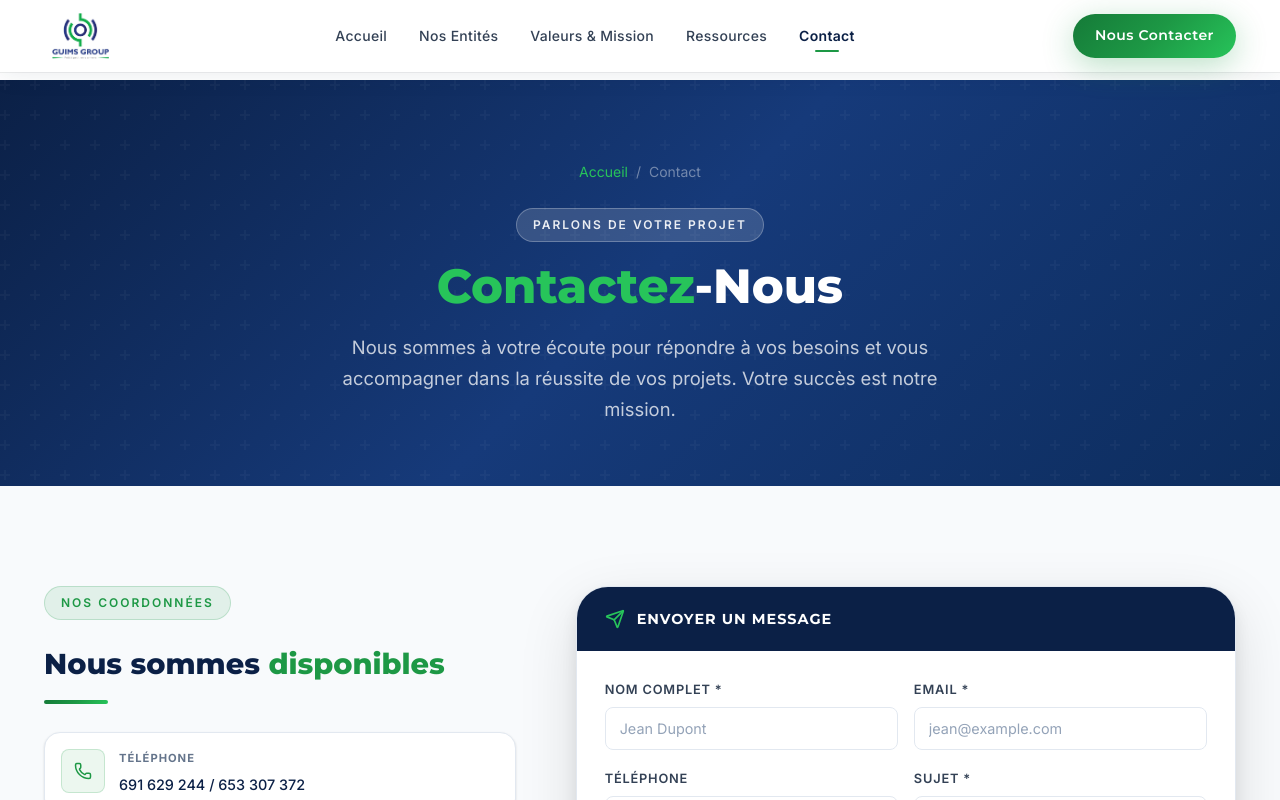
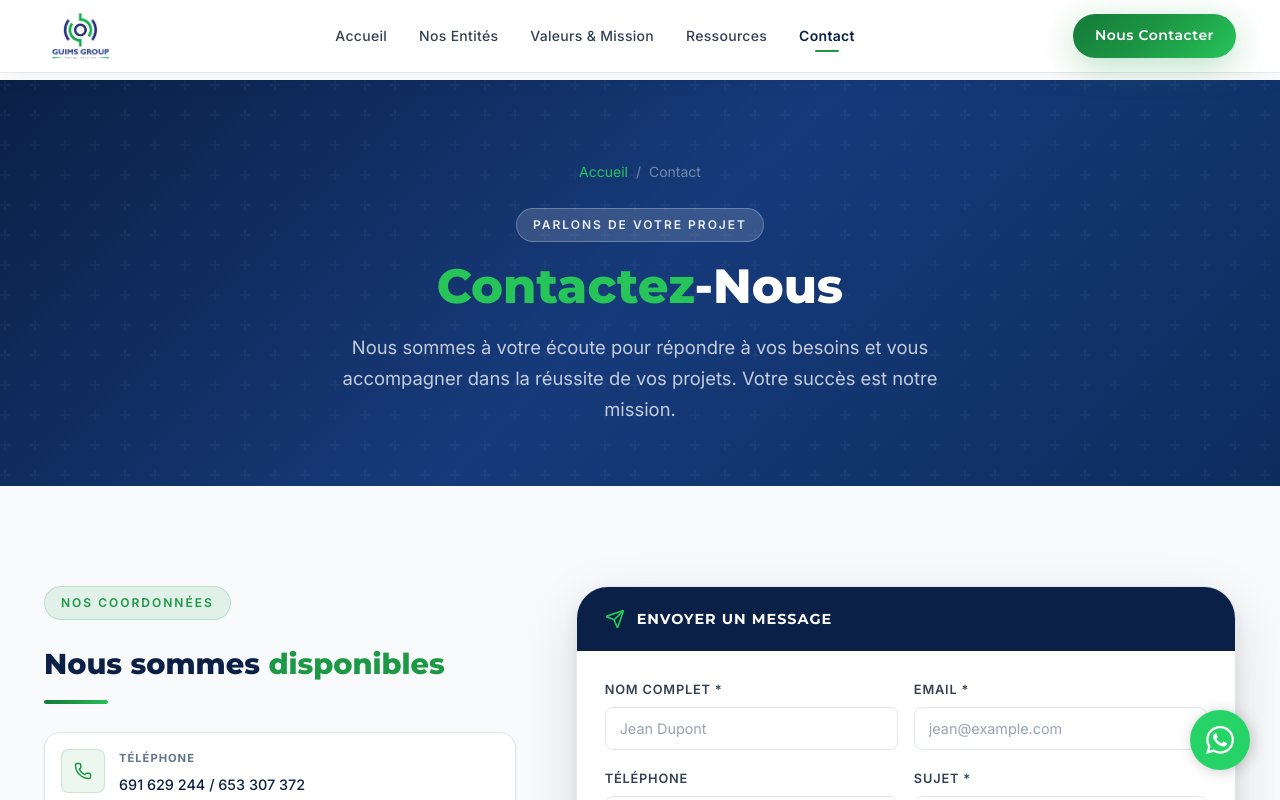
Before and after one commit to igitboosterplus/guims-group, a React (Vite) app: page /contact in a window 1280 px wide. Shown: the top 800 px of the page. Built offline with nearby package versions, Linux system fonts and the light colour scheme.

Commit message:
derniere modification

```diff
--- a/package.json
+++ b/package.json
@@ -10,6 +10,7 @@
     "preview": "vite preview"
   },
   "dependencies": {
+    "@emailjs/browser": "^4.4.1",
     "framer-motion": "^12.38.0",
     "lucide-react": "^1.11.0",
     "react": "^19.2.5",
--- a/src/App.jsx
+++ b/src/App.jsx
@@ -3,6 +3,7 @@
 import Header from './components/Header';
 import Footer from './components/Footer';
 import ScrollToTop from './components/ScrollToTop';
+import WhatsAppButton from './components/WhatsAppButton';
 
 import HomePage      from './pages/Home';
 import EntitiesPage  from './pages/Entities';
@@ -34,6 +35,7 @@
     </main>
     <Footer />
     <ScrollToTop />
+    <WhatsAppButton />
   </>
 );
 
--- /dev/null
+++ b/src/components/WhatsAppButton.css
@@ -0,0 +1,78 @@
+.whatsapp-float {
+  position: fixed;
+  width: 60px;
+  height: 60px;
+  bottom: 30px;
+  right: 30px;
+  background-color: #25d366;
+  color: #fff;
+  border-radius: 50px;
+  text-align: center;
+  font-size: 30px;
+  box-shadow: 2px 2px 15px rgba(0,0,0,0.2);
+  z-index: 9999;
+  display: flex;
+  align-items: center;
+  justify-content: center;
+  transition: all 0.3s ease;
+  animation: float-btn 3s ease-in-out infinite;
+  text-decoration: none;
+}
+
+.whatsapp-float:hover {
+  background-color: #128c7e;
+  transform: scale(1.1);
+  box-shadow: 2px 2px 20px rgba(0,0,0,0.3);
+  color: #fff;
+}
+
+.whatsapp-tooltip {
+  position: absolute;
+  right: 70px;
+  background: #333;
+  color: white;
+  padding: 8px 15px;
+  border-radius: 8px;
+  font-size: 14px;
+  font-weight: 600;
+  white-space: nowrap;
+  opacity: 0;
+  visibility: hidden;
+  transition: all 0.3s ease;
+  pointer-events: none;
+}
+
+.whatsapp-tooltip::after {
+  content: '';
+  position: absolute;
+  right: -5px;
+  top: 50%;
+  transform: translateY(-50%) rotate(45deg);
+  width: 10px;
+  height: 10px;
+  background: #333;
+}
+
+.whatsapp-float:hover .whatsapp-tooltip {
+  opacity: 1;
+  visibility: visible;
+  right: 75px;
+}
+
+@keyframes float-btn {
+  0%, 100% { transform: translateY(0) scale(1); }
+  50% { transform: translateY(-10px) scale(1.05); }
+}
+
+@media (max-width: 768px) {
+  .whatsapp-float {
+    width: 50px;
+    height: 50px;
+    bottom: 20px;
+    right: 20px;
+  }
+
+  .whatsapp-tooltip {
+    display: none;
+  }
+}
--- /dev/null
+++ b/src/components/WhatsAppButton.jsx
@@ -0,0 +1,26 @@
+import React from 'react';
+import './WhatsAppButton.css';
+
+const WhatsAppButton = () => {
+  const whatsappNumber = '237691629244';
+  const message = 'Bonjour GUIMS GROUP, je souhaiterais avoir plus d\'informations sur vos services.';
+
+  const whatsappUrl = `https://wa.me/${whatsappNumber}?text=${encodeURIComponent(message)}`;
+
+  return (
+    <a
+      href={whatsappUrl}
+      className="whatsapp-float"
+      target="_blank"
+      rel="noopener noreferrer"
+      aria-label="Contactez-nous sur WhatsApp"
+    >
+      <svg viewBox="0 0 24 24" width="28" height="28" fill="currentColor">
+        <path d="M17.472 14.382c-.297-.149-1.758-.867-2.03-.967-.273-.099-.471-.148-.67.15-.197.297-.767.966-.94 1.164-.173.199-.347.223-.644.075-.297-.15-1.255-.463-2.39-1.475-.883-.788-1.48-1.761-1.653-2.059-.173-.297-.018-.458.13-.606.134-.133.298-.347.446-.52.149-.174.198-.298.298-.497.099-.198.05-.371-.025-.52-.075-.149-.669-1.612-.916-2.207-.242-.579-.487-.5-.669-.51-.173-.008-.371-.01-.57-.01-.198 0-.52.074-.792.372-.272.297-1.04 1.016-1.04 2.479 0 1.462 1.065 2.875 1.213 3.074.149.198 2.096 3.2 5.077 4.487.709.306 1.262.489 1.694.625.712.227 1.36.195 1.871.118.571-.085 1.758-.719 2.006-1.413.248-.694.248-1.289.173-1.413-.074-.124-.272-.198-.57-.347m-5.421 7.403h-.004a9.87 9.87 0 01-5.031-1.378l-.361-.214-3.741.982.998-3.648-.235-.374a9.86 9.86 0 01-1.51-5.26c.001-5.45 4.436-9.884 9.888-9.884 2.64 0 5.122 1.03 6.988 2.898a9.825 9.825 0 012.893 6.994c-.003 5.45-4.437 9.884-9.885 9.884m8.413-18.297A11.815 11.815 0 0012.05 0C5.495 0 .16 5.335.157 11.892c0 2.096.547 4.142 1.588 5.945L.057 24l6.305-1.654a11.882 11.882 0 005.683 1.448h.005c6.554 0 11.89-5.335 11.893-11.893a11.821 11.821 0 00-3.48-8.413z"/>
+      </svg>
+      <span className="whatsapp-tooltip">Contactez-nous</span>
+    </a>
+  );
+};
+
+export default WhatsAppButton;
--- a/src/pages/Contact.jsx
+++ b/src/pages/Contact.jsx
@@ -1,4 +1,5 @@
-import React, { useState } from 'react';
+import React, { useState, useRef } from 'react';
+import emailjs from '@emailjs/browser';
 import { Link } from 'react-router-dom';
 import {
   Phone, Mail, MapPin, Globe, Clock,
@@ -51,6 +52,7 @@
 ];
 
 const ContactPage = () => {
+  const formRef = useRef();
   const [form, setForm] = useState({ name: '', email: '', phone: '', subject: '', message: '' });
   const [status, setStatus] = useState(null); // 'success' | 'error' | null
   const [loading, setLoading] = useState(false);
@@ -59,13 +61,32 @@
 
   const handleSubmit = (e) => {
     e.preventDefault();
+
+    // VERIFICATION: Tous les champs obligatoires sont remplis ?
+    if (!form.name || !form.email || !form.subject || !form.message) {
+      setStatus('error');
+      return;
+    }
+
     setLoading(true);
-    // Simulate submission
-    setTimeout(() => {
-      setLoading(false);
-      setStatus('success');
-      setForm({ name: '', email: '', phone: '', subject: '', message: '' });
-    }, 1500);
+    setStatus(null);
+
+    // CONFIGURATION EMAILJS : Remplacez par vos propres IDs
+    const SERVICE_ID = 'YOUR_SERVICE_ID';
+    const TEMPLATE_ID = 'YOUR_TEMPLATE_ID';
+    const PUBLIC_KEY = 'YOUR_PUBLIC_KEY';
+
+    emailjs.sendForm(SERVICE_ID, TEMPLATE_ID, formRef.current, PUBLIC_KEY)
+      .then((result) => {
+        console.log('EmailJS Success:', result.text);
+        setLoading(false);
+        setStatus('success');
+        setForm({ name: '', email: '', phone: '', subject: '', message: '' });
+      }, (error) => {
+        console.log('EmailJS Error:', error.text);
+        setLoading(false);
+        setStatus('error');
+      });
   };
 
   return (
@@ -184,7 +205,7 @@
                     </div>
                   )}
 
-                  <form onSubmit={handleSubmit} className="contact-form" id="contact-form" noValidate>
+                  <form ref={formRef} onSubmit={handleSubmit} className="contact-form" id="contact-form" noValidate>
                     <div className="form-row">
                       <div className="form-group">
                         <label htmlFor="contact-name">Nom complet *</label>
--- a/src/pages/Home.css
+++ b/src/pages/Home.css
@@ -177,10 +177,14 @@
 .hc-entity:last-child { border-bottom: none; }
 
 .hc-entity-icon {
-  width: 28px; height: 28px;
-  border-radius: 6px;
+  width: 42px; height: 42px;
+  border-radius: 12px;
   display: flex; align-items: center; justify-content: center;
   flex-shrink: 0;
+  background: var(--white);
+  padding: 6px;
+  overflow: hidden;
+  box-shadow: 0 4px 12px rgba(0,0,0,0.15);
 }
 
 .hc-entity-info {
```
Also changed, not shown: src/pages/Values.jsx (+26 -26 lines), 1 other file (tests, documents, lock files or other folders).
